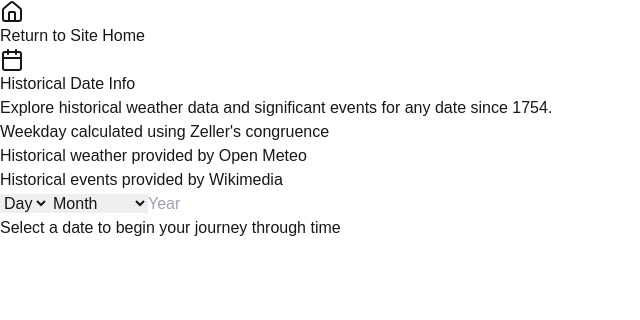
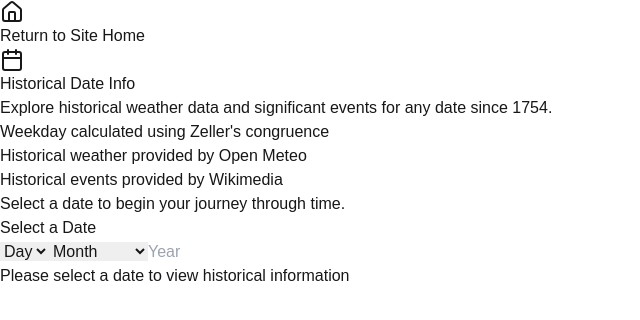
Before and after one commit to joshuamkite/react-your-day, a Next.js app: page / in a window 1280 px wide. Shown: the top 320 px of the page, without its empty margins (0-640 px from the left). Built offline with nearby package versions, Linux system fonts and the light colour scheme.

Commit message:
dark mode for page and date selector

```diff
--- a/src/app/DateSelector.tsx
+++ b/src/app/DateSelector.tsx
@@ -1,6 +1,6 @@
 'use client';
 
-import React from 'react';
+import React, { useState } from 'react';
 
 interface DateInputs {
     year: string;
@@ -14,6 +14,7 @@ interface DateSelectorProps {
 }
 
 const DateSelector: React.FC<DateSelectorProps> = ({ dateInputs, onDatePartChange }) => {
+    const [yearError, setYearError] = useState<string>('');
     const months = [
         'January', 'February', 'March', 'April', 'May', 'June',
         'July', 'August', 'September', 'October', 'November', 'December'
@@ -31,6 +32,7 @@ const DateSelector: React.FC<DateSelectorProps> = ({ dateInputs, onDatePartChang
 
     const handleYearChange = (e: React.ChangeEvent<HTMLInputElement>) => {
         const value = e.target.value;
+        setYearError('');
 
         // Allow empty value for clearing the field
         if (value === '') {
@@ -39,30 +41,40 @@ const DateSelector: React.FC<DateSelectorProps> = ({ dateInputs, onDatePartChang
         }
 
         // Only allow numbers
-        if (!/^\d+$/.test(value)) {
+        if (!/^\d*$/.test(value)) {
             return;
         }
 
+        // Allow typing but limit to 4 digits
+        if (value.length <= 4) {
+            onDatePartChange('year', value);
+
+            // Only validate complete years
+            if (value.length === 4) {
                 const yearNum = parseInt(value);
                 const currentYear = new Date().getFullYear();
 
-        // Allow typing but restrict final value
-        if (value.length <= 4) {
-            onDatePartChange('year', value);
+                // If it's an invalid year, show error message
+                if (yearNum < 1754) {
+                    setYearError('Year must be 1754 or later');
+                    onDatePartChange('year', '');
+                } else if (yearNum > currentYear) {
+                    setYearError(`Year cannot be later than ${currentYear}`);
+                    onDatePartChange('year', '');
                 }
-
-        // If it's a complete year (4 digits) and out of range, reset to empty
-        if (value.length === 4 && (yearNum < 1754 || yearNum > currentYear)) {
-            onDatePartChange('year', '');
+            }
         }
     };
 
+    const inputClasses = "w-full px-3 py-2 bg-white dark:bg-gray-800 border dark:border-gray-700 rounded-lg shadow-sm focus:ring-2 focus:ring-blue-500 focus:border-blue-500 dark:text-white dark:focus:ring-blue-400 dark:placeholder-gray-400";
+
     return (
+        <div className="space-y-2">
             <div className="flex gap-2 justify-center">
                 <select
                     value={dateInputs.day}
                     onChange={(e) => onDatePartChange('day', e.target.value)}
-                className="w-24 px-3 py-2 border rounded-lg shadow-sm focus:ring-2 focus:ring-blue-500 focus:border-blue-500"
+                    className={`${inputClasses} w-24`}
                 >
                     <option value="">Day</option>
                     {Array.from({ length: daysInMonth }, (_, i) => i + 1).map(day => (
@@ -75,7 +87,7 @@ const DateSelector: React.FC<DateSelectorProps> = ({ dateInputs, onDatePartChang
                 <select
                     value={dateInputs.month}
                     onChange={(e) => onDatePartChange('month', e.target.value)}
-                className="w-40 px-3 py-2 border rounded-lg shadow-sm focus:ring-2 focus:ring-blue-500 focus:border-blue-500"
+                    className={`${inputClasses} w-40`}
                 >
                     <option value="">Month</option>
                     {months.map((month, index) => (
@@ -93,8 +105,14 @@ const DateSelector: React.FC<DateSelectorProps> = ({ dateInputs, onDatePartChang
                     placeholder="Year"
                     value={dateInputs.year}
                     onChange={handleYearChange}
-                className="w-28 px-3 py-2 border rounded-lg shadow-sm focus:ring-2 focus:ring-blue-500 focus:border-blue-500"
+                    className={`${inputClasses} w-28`}
                 />
+            </div>
+            {yearError && (
+                <div className="text-red-500 dark:text-red-400 text-sm text-center">
+                    {yearError}
+                </div>
+            )}
         </div>
     );
 };
--- a/src/app/HistoricalDashboard.tsx
+++ b/src/app/HistoricalDashboard.tsx
@@ -38,15 +38,11 @@ const HistoricalDashboard: React.FC = () => {
         setDateInputs(newInputs);
 
         if (newInputs.year && newInputs.month && newInputs.day) {
-            // Create date in UTC
             const newDate = new Date(Date.UTC(
                 parseInt(newInputs.year),
                 parseInt(newInputs.month) - 1,
                 parseInt(newInputs.day),
-                12, // Set to noon UTC
-                0,
-                0,
-                0
+                12, 0, 0, 0
             ));
 
             if (!isNaN(newDate.getTime())) {
@@ -56,10 +52,10 @@ const HistoricalDashboard: React.FC = () => {
     };
 
     return (
-        <div className="min-h-screen bg-gray-50 py-8">
+        <div className="min-h-screen bg-gray-50 dark:bg-gray-900 py-8 text-gray-900 dark:text-gray-100">
             <div className="max-w-6xl mx-auto px-4">
                 <div className="mb-8 text-center">
-                    <a href="https://www.joshuakite.co.uk" className="flex items-center justify-center mb-2 text-gray-600 hover:text-gray-900">
+                    <a href="https://www.joshuakite.co.uk" className="flex items-center justify-center mb-2 text-gray-600 hover:text-gray-900 dark:text-gray-300 dark:hover:text-white">
                         <Home className="h-5 w-5 mr-1" />
                         Return to Site Home
                     </a>
@@ -68,16 +64,20 @@ const HistoricalDashboard: React.FC = () => {
                         Historical Date Info
                     </h1>
 
-                    <div className="text-gray-600 mb-6 max-w-2xl mx-auto">
+                    <div className="text-gray-600 dark:text-gray-300 mb-6 max-w-2xl mx-auto">
                         <p className="mb-3">Explore historical weather data and significant events for any date since 1754.</p>
                         <ul className="list-disc list-inside space-y-2">
                             <li>Weekday calculated using Zeller&apos;s congruence</li>
-                            <li>Historical weather provided by <a href="https://open-meteo.com/" className="text-blue-500 hover:underline">Open Meteo</a></li>
-                            <li>Historical events provided by <a href="https://wikimedia.org/" className="text-blue-500 hover:underline">Wikimedia</a></li>
+                            <li>Historical weather provided by <a href="https://open-meteo.com/" className="text-blue-500 hover:underline dark:text-blue-400">Open Meteo</a></li>
+                            <li>Historical events provided by <a href="https://wikimedia.org/" className="text-blue-500 hover:underline dark:text-blue-400">Wikimedia</a></li>
                         </ul>
+                        <p className="mt-3">Select a date to begin your journey through time.</p>
                     </div>
 
                     <div className="max-w-sm mx-auto mb-6">
+                        <label className="block text-sm font-medium text-gray-700 dark:text-gray-300 mb-2">
+                            Select a Date
+                        </label>
                         <DateSelector
                             dateInputs={dateInputs}
                             onDatePartChange={handleDatePartChange}
@@ -85,7 +85,7 @@ const HistoricalDashboard: React.FC = () => {
                     </div>
 
                     {selectedDate && (
-                        <div className="text-xl font-medium text-gray-600">
+                        <div className="text-xl font-medium text-gray-600 dark:text-gray-300">
                             {selectedDate.toLocaleDateString('en-US', {
                                 month: 'long',
                                 day: 'numeric',
@@ -102,8 +102,8 @@ const HistoricalDashboard: React.FC = () => {
                         <WikipediaOnThisDay selectedDate={selectedDate} />
                     </div>
                 ) : (
-                    <div className="text-center text-gray-500 py-12">
-                        Select a date to begin your journey through time
+                    <div className="text-center text-gray-500 dark:text-gray-400 py-12">
+                        Please select a date to view historical information
                     </div>
                 )}
             </div>
```
Lines whose indentation alone changed are shown as unchanged.
